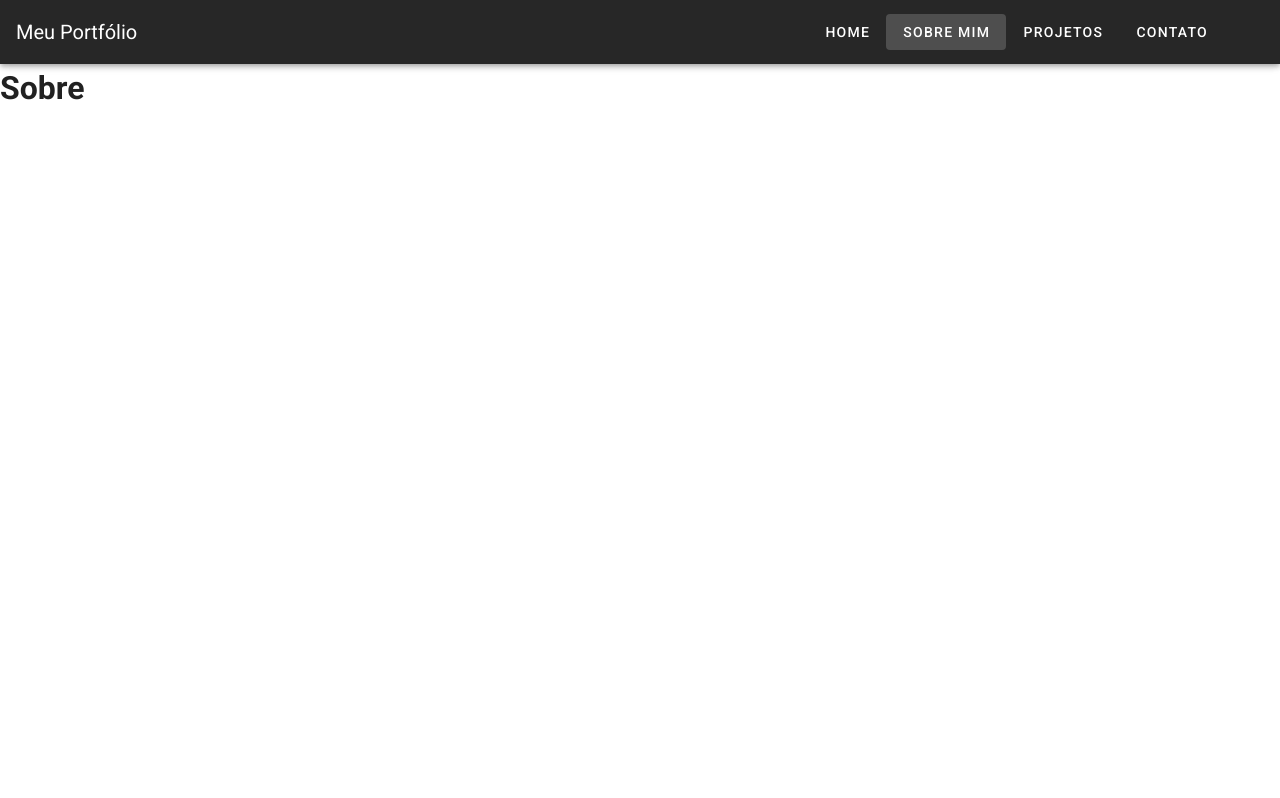
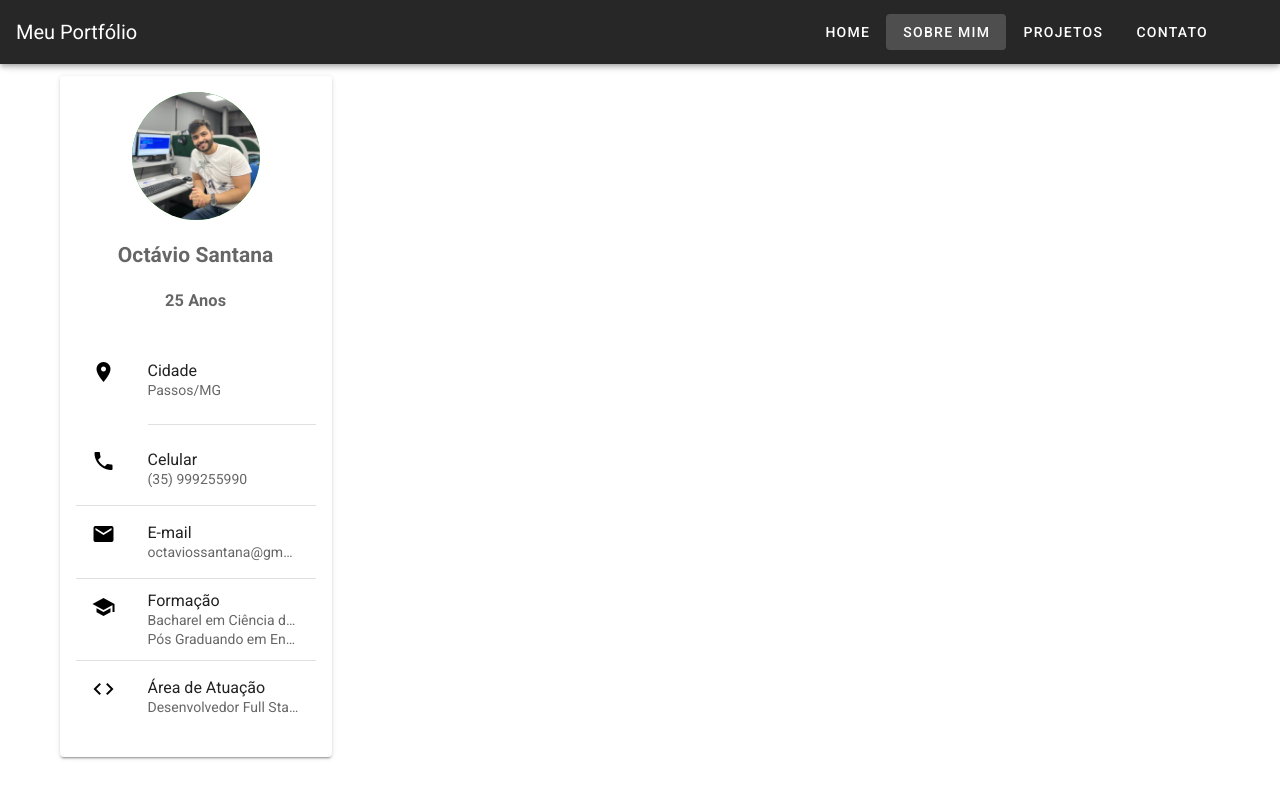
Before and after one commit to OctavioSantana01/meu-portfolio, a Vue app: page /sobre in a window 1280 px wide. Built offline with nearby package versions, Linux system fonts and the light colour scheme.

Commit message:
feat: Adicionado tratamentos para rota de "Sobre"

```diff
--- a/src/views/AboutView.vue
+++ b/src/views/AboutView.vue
@@ -1,8 +1,116 @@
 <template>
-  <v-container fluid class="fundo-home pa-0 ma-0">
-    <div class="textos">
-      <h1>Sobre</h1>
-    </div>
+  <v-container>
+    <v-row>
+      <v-col cols="12" md="3" sm="12" xs="12">
+        <v-sheet rounded shaped>
+          <v-card class="scroll-card mx-auto background-card">
+            <v-card-text>
+              <v-row>
+                <v-col md="12" sm="12" xs="12" class="d-flex justify-md-center">
+                  <v-avatar color="success" size="8rem">
+                    <img :src="require('@/assets/images/perfil.png')" />
+                  </v-avatar>
+                </v-col>
+              </v-row>
+              <v-row>
+                <v-col class="d-flex justify-md-center">
+                  <h2>Octávio Santana</h2>
+                </v-col>
+              </v-row>
+              <v-row>
+                <v-col class="d-flex justify-md-center">
+                  <h3>25 Anos</h3>
+                </v-col>
+              </v-row>
+              <v-row>
+                <v-col>
+                  <v-list two-line color="customGray">
+                    <v-list-item>
+                      <v-list-item-icon>
+                        <v-icon color="black"> mdi-map-marker </v-icon>
+                      </v-list-item-icon>
+                      <v-list-item-content>
+                        <v-list-item-title>
+                          {{ "Cidade" }}
+                        </v-list-item-title>
+                        <v-list-item-subtitle>
+                          {{ "Passos/MG" }}
+                        </v-list-item-subtitle>
+                      </v-list-item-content>
+                    </v-list-item>
+                  </v-list>
+                  <v-divider inset></v-divider>
+                  <v-list two-line color="customGray">
+                    <v-list-item>
+                      <v-list-item-icon>
+                        <v-icon color="black"> mdi-phone </v-icon>
+                      </v-list-item-icon>
+
+                      <v-list-item-content>
+                        <v-list-item-title>
+                          {{ "Celular" }}
+                        </v-list-item-title>
+                        <v-list-item-subtitle>
+                          {{ "(35) 999255990" }}
+                        </v-list-item-subtitle>
+                      </v-list-item-content>
+                    </v-list-item>
+                    <v-divider></v-divider>
+                    <v-list-item>
+                      <v-list-item-icon>
+                        <v-icon color="black"> mdi-email </v-icon>
+                      </v-list-item-icon>
+
+                      <v-list-item-content>
+                        <v-list-item-title>
+                          {{ "E-mail" }}
+                        </v-list-item-title>
+                        <v-list-item-subtitle>
+                          {{ "octaviossantana@gmail.com" }}
+                        </v-list-item-subtitle>
+                      </v-list-item-content>
+                    </v-list-item>
+                    <v-divider></v-divider>
+                    <v-list-item>
+                      <v-list-item-icon>
+                        <v-icon color="black">mdi-school </v-icon>
+                      </v-list-item-icon>
+
+                      <v-list-item-content>
+                        <v-list-item-title>
+                          {{ "Formação" }}
+                        </v-list-item-title>
+                        <v-list-item-subtitle>
+                          {{ "Bacharel em Ciência da Computação" }}
+                        </v-list-item-subtitle>
+                        <v-list-item-subtitle>
+                          {{ "Pós Graduando em Engenharia de Software" }}
+                        </v-list-item-subtitle>
+                      </v-list-item-content>
+                    </v-list-item>
+                    <v-divider></v-divider>
+                    <v-list-item>
+                      <v-list-item-icon>
+                        <v-icon color="black">mdi-code-tags </v-icon>
+                      </v-list-item-icon>
+
+                      <v-list-item-content>
+                        <v-list-item-title>
+                          {{ "Área de Atuação" }}
+                        </v-list-item-title>
+                        <v-list-item-subtitle>
+                          {{ "Desenvolvedor Full Stack" }}
+                        </v-list-item-subtitle>
+                      </v-list-item-content>
+                    </v-list-item>
+                  </v-list>
+                </v-col>
+              </v-row>
+            </v-card-text>
+          </v-card>
+        </v-sheet>
+      </v-col>
+    </v-row>
   </v-container>
 </template>
 <script>
@@ -10,3 +118,15 @@ export default {
   name: "AboutPage",
 };
 </script>
+<style scoped>
+.scroll-card {
+  scrollbar-width: thin;
+  max-height: calc(100vh - 73px);
+  overflow-y: auto;
+  overflow-x: hidden;
+  height: 100%;
+}
+.background-card {
+  background-color: #dde1e7;
+}
+</style>
--- a/src/views/HomeView.vue
+++ b/src/views/HomeView.vue
@@ -36,7 +36,7 @@ export default {
 
   computed: {
     mostrarMensagemSugestao() {
-      return "Clique aqui para saber mais sobre mim";
+      return "Clique para saber mais sobre mim";
     },
   },
 
```
Also changed, not shown: src/assets/images/perfil.png (added).
